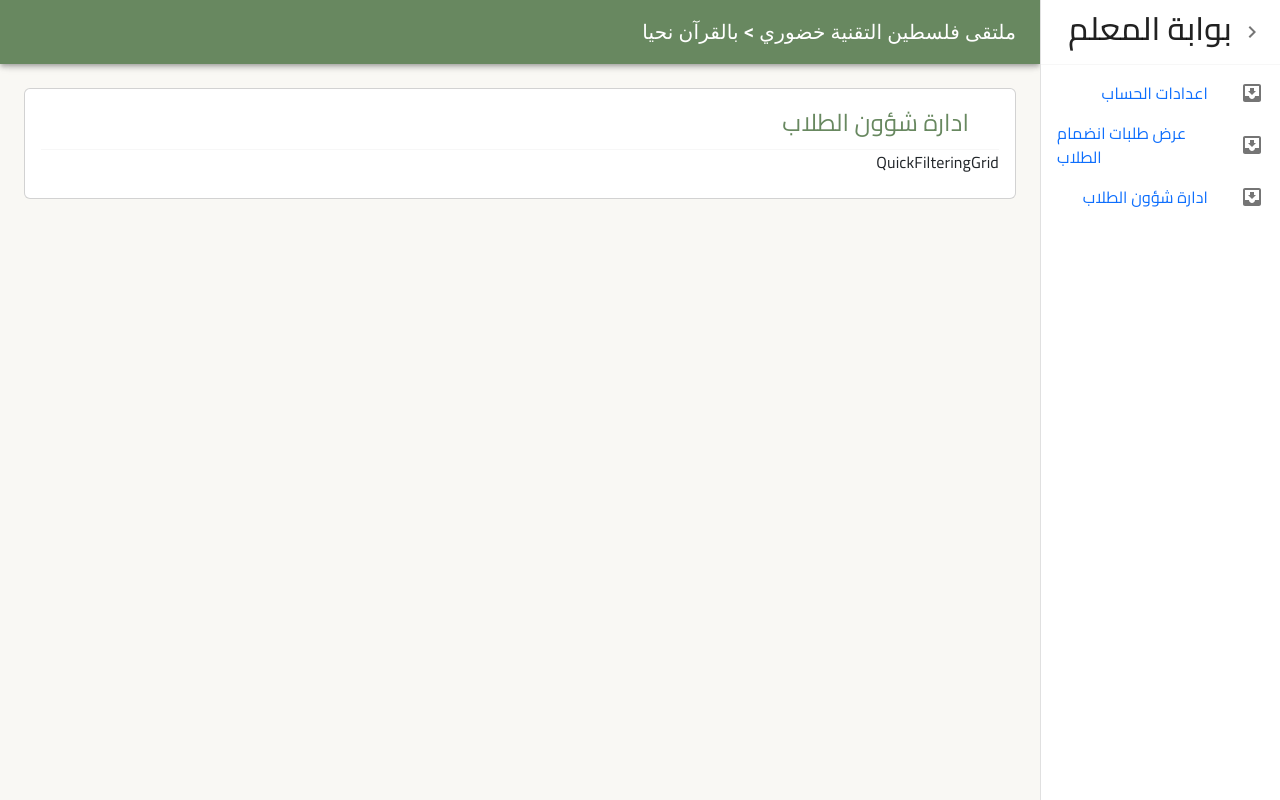
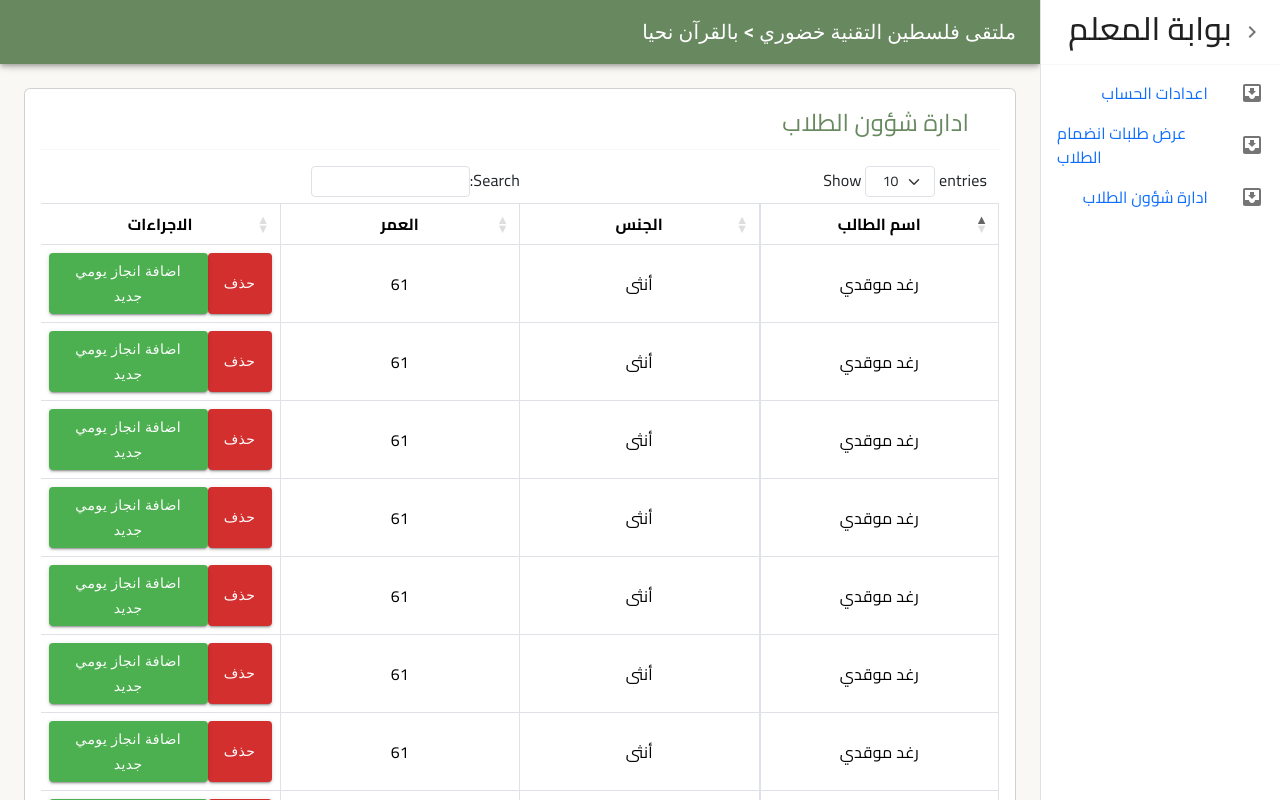
Before and after one commit to Ansam56/GraduationProject, a React (Vite) app: page /Teacher/StudentManagement in a window 1280 px wide. Shown: the top 800 px of the page. Built offline with nearby package versions, Linux system fonts and the light colour scheme.

Commit message:
install data tables libraries |edit StudentManagement file|create DataTable folder |create ConfirmDeleteDialoge folder

```diff
--- a/index.html
+++ b/index.html
@@ -3,12 +3,11 @@
   <head>
     <meta charset="utf-8">
     <meta name="viewport" content="width=device-width, initial-scale=1">
+    <meta name="viewport" content="initial-scale=1, width=device-width" />
     <link rel="icon" type="image/svg+xml" href="/vite.svg" />
     <!-- font Family Link -->
     <link href="https://fonts.googleapis.com/css2?family=Cairo:wght@400;500;600;700&display=swap" rel="stylesheet">
-
-    <meta name="viewport" content="initial-scale=1, width=device-width" />
-    <title>Vite + React</title>
+    <title>طوبى</title>
   </head>
   <body>
     <div id="root"></div>
--- a/package.json
+++ b/package.json
@@ -25,8 +25,11 @@
     "@tiptap/starter-kit": "^2.9.1",
     "axios": "^1.7.5",
     "bootstrap": "^5.3.3",
+    "datatables.net": "^2.1.8",
+    "datatables.net-bs5": "^2.1.8",
     "date-fns": "^4.1.0",
     "formik": "^2.4.6",
+    "jquery": "^3.7.1",
     "jwt-decode": "^4.0.0",
     "react": "^18.2.0",
     "react-bootstrap": "^2.10.4",
--- /dev/null
+++ b/src/components/pages/confirmDeleteDialog/ConfirmDeleteDialog.jsx
@@ -0,0 +1,55 @@
+import React, { useState } from 'react';
+import Button from '@mui/material/Button';
+import Dialog from '@mui/material/Dialog';
+import DialogActions from '@mui/material/DialogActions';
+import DialogContent from '@mui/material/DialogContent';
+import DialogContentText from '@mui/material/DialogContentText';
+import DialogTitle from '@mui/material/DialogTitle';
+import CloseIcon from '@mui/icons-material/Close';
+import style from './ConfirmDeleteDialog.module.css'
+
+export default function ConfirmDeleteDialog({ open, onClose }) {
+
+
+  const handleConfirmDelete = () => {
+    // Perform delete action
+    console.log('Item deleted');
+    {onClose}
+  };
+
+  return (
+    <div>
+
+      <Dialog
+        open={open}
+        onClose={onClose}
+        aria-labelledby="confirm-delete-dialog-title"
+        aria-describedby="confirm-delete-dialog-description"
+        fullWidth // Makes the dialog full width
+        maxWidth="xs" // Sets the dialog to large size
+      >
+       <div className=' d-flex justify-content-between'>
+      <DialogTitle  className={`${style.title} custom-text`}  id="confirm-delete-dialog-title">تأكيد حذف </DialogTitle>
+      <DialogActions className={`${style.dialogActions}`}>
+      <CloseIcon onClick={onClose} sx={{ fontSize: 30 }} />
+      </DialogActions>
+      </div>
+
+
+        <DialogContent>
+          <DialogContentText id="confirm-delete-dialog-description" className={`${style.content} custom-text`}>
+          هل تريد حذف هذا العنصر؟
+          </DialogContentText>
+        </DialogContent>
+        <DialogActions>
+          <Button onClick={onClose} color="primary" className={`${style.content} custom-text`}>
+            إلغاء
+          </Button>
+          <Button onClick={handleConfirmDelete} color="error" autoFocus  className={`${style.content} custom-text`}>
+            حذف
+          </Button>
+        </DialogActions>
+      </Dialog>
+    </div>
+  );
+}
--- /dev/null
+++ b/src/components/pages/confirmDeleteDialog/ConfirmDeleteDialog.module.css
@@ -0,0 +1,10 @@
+.dialogActions:hover{
+    cursor: pointer;
+}
+.content{
+    font-size:  large !important;
+}
+.title{
+    font-weight: bold;
+    font-size:  x-large !important;
+}
--- /dev/null
+++ b/src/components/pages/dataTable/DataTable.jsx
@@ -0,0 +1,155 @@
+import React, { useEffect, useState } from 'react';
+import 'datatables.net-bs5/css/dataTables.bootstrap5.min.css'; // DataTable Bootstrap 5 CSS
+import $ from 'jquery';
+import 'datatables.net-bs5'; // DataTable Bootstrap 5 JavaScript integration
+import { Box, Button } from '@mui/material'; // MUI components
+import { Link } from 'react-router-dom';
+import ConfirmDeleteDialog from '../confirmDeleteDialog/ConfirmDeleteDialog';
+
+export default function DataTableComponent() {
+  useEffect(() => {
+    // Initialize DataTable when the component mounts
+    const dataTable = $('#example').DataTable({
+      paging: true,
+      searching: true,
+      ordering: true,
+      autoWidth: false,  // Disable automatic column width calculation
+      columnDefs: [
+        { width: '16.6%', targets: '_all' } // Make all columns equal width (1/6th of the total width)
+      ],
+      drawCallback: function(settings) {
+        // تطبيق التعديلات على النص داخل الخلايا بعد تحميل أو تغيير الصفحة
+        $('#example').find('th, td').css({
+          'text-align': 'center',      // توسيط النص أفقيًا
+          'vertical-align': 'middle'   // توسيط النص عموديًا
+        });
+      }
+    });
+
+
+
+    // Cleanup DataTable on component unmount
+    return () => {
+      if (dataTable) {
+        dataTable.destroy();
+      }
+    };
+  }, []);
+
+  const tableData = [
+    {
+      name: 'رغد موقدي',
+      gender: 'أنثى',
+      age: 61,
+    },
+    {
+      name: 'رغد موقدي',
+      gender: 'أنثى',
+      age: 61,
+    },
+    {
+      name: 'رغد موقدي',
+      gender: 'أنثى',
+      age: 61,
+    },
+    {
+      name: 'رغد موقدي',
+      gender: 'أنثى',
+      age: 61,
+    },
+    {
+      name: 'رغد موقدي',
+      gender: 'أنثى',
+      age: 61,
+    },
+    {
+      name: 'رغد موقدي',
+      gender: 'أنثى',
+      age: 61,
+    },
+    {
+      name: 'رغد موقدي',
+      gender: 'أنثى',
+      age: 61,
+    },
+    {
+      name: 'رغد موقدي',
+      gender: 'أنثى',
+      age: 61,
+    },
+    {
+      name: 'رغد موقدي',
+      gender: 'أنثى',
+      age: 61,
+    },
+    {
+      name: 'رغد موقدي',
+      gender: 'أنثى',
+      age: 61,
+    },
+    {
+      name: 'رغد موقدي',
+      gender: 'أنثى',
+      age: 61,
+    },
+  ];
+
+  const [openDialog, setOpenDialog] = useState(false); // حالة للتحكم في فتح وإغلاق الـ Dialog
+
+  const open = () => {
+    setOpenDialog(true); // فتح الـ Dialog
+  };
+
+  const close = () => {
+    setOpenDialog(false); // إغلاق الـ Dialog
+  };
+
+  return (
+    <Box sx={{ overflowX: 'auto', width: '100%' }} className=" py-3">
+
+      <div className="table-responsive">  {/* Make table responsive using Bootstrap */}
+        <table id="example" className="table  table-bordered table-hover" style={{ width: '100%' }}>
+          <thead>
+            <tr>
+              <th className='px-0'>اسم الطالب</th>
+              <th className='px-0'>الجنس</th>
+              <th className='px-0'>العمر</th>
+              <th className='px-0'>الاجراءات</th>
+            </tr>
+          </thead>
+          <tbody>
+            {tableData.map((row, index) => (
+              <tr key={index}>
+                <td>{row.name}</td>
+                <td>{row.gender}</td>
+                <td>{row.age}</td>
+                <td>
+                <div className=' d-flex justify-content-around'>
+                <Button
+                      variant="contained"
+                      color="error"
+                      onClick={open}
+                    >
+                      حذف
+                    </Button>
+                    <Button
+                      variant="contained"
+                      style={{ backgroundColor: '#4CAF50', color: '#fff' }}
+                      onClick={open}
+                    >
+                      اضافة انجاز يومي جديد
+                    </Button>
+
+                 </div>
+                </td>
+              </tr>
+            ))}
+          </tbody>
+        </table>
+      </div>
+            {/* مكون الـ Dialog */}
+            {openDialog && <ConfirmDeleteDialog open={openDialog} onClose={close} />}
+    </Box>
+
+  );
+}
--- a/src/components/pages/dataTable/QuickFilteringGrid.jsx
+++ /dev/null
@@ -1,8 +0,0 @@
-import React from 'react'
-
-export default function QuickFilteringGrid() {
-  return (
-    <div>QuickFilteringGrid</div>
-  )
-
-}
--- a/src/components/teacher/studentManagement/StudentManagement.jsx
+++ b/src/components/teacher/studentManagement/StudentManagement.jsx
@@ -1,6 +1,6 @@
 import React from 'react'
 import Dashboard_SubTitle from '../../pages/dashboardSubTitle/Dashboard_SubTitle'
-import QuickFilteringGrid from '../../pages/dataTable/QuickFilteringGrid'
+import DataTable from '../../pag../../pages/dataTable/DataTable'
 
 
 
@@ -10,7 +10,7 @@ export default function StudentManagement() {
   return (
     <>
      <Dashboard_SubTitle title=" ادارة شؤون الطلاب"/>
-     <QuickFilteringGrid/>
+     <DataTable/>
     </>
   )
 }
--- a/src/main.jsx
+++ b/src/main.jsx
@@ -7,7 +7,6 @@ import 'react-toastify/dist/ReactToastify.css';
 import './index.css'
 import { ToastContainer } from 'react-toastify'
 import { QueryClient, QueryClientProvider } from '@tanstack/react-query'
-
 
 
 const queryClient = new QueryClient()
```
Also changed, not shown: src/components/pages/dataTable/DataTable.module.css (added), 1 other file (tests, documents, lock files or other folders).
